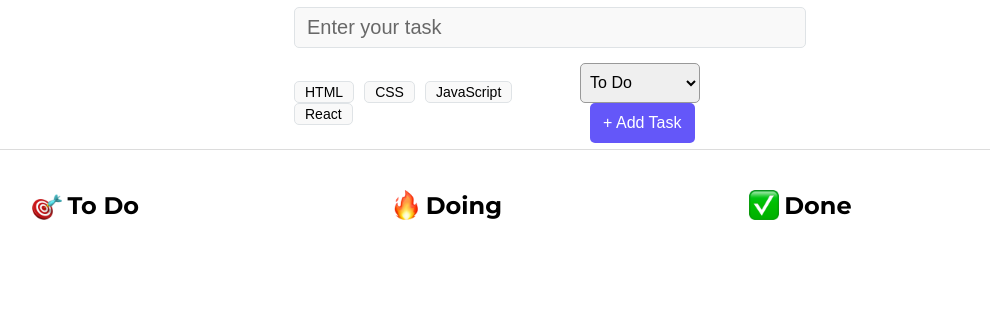
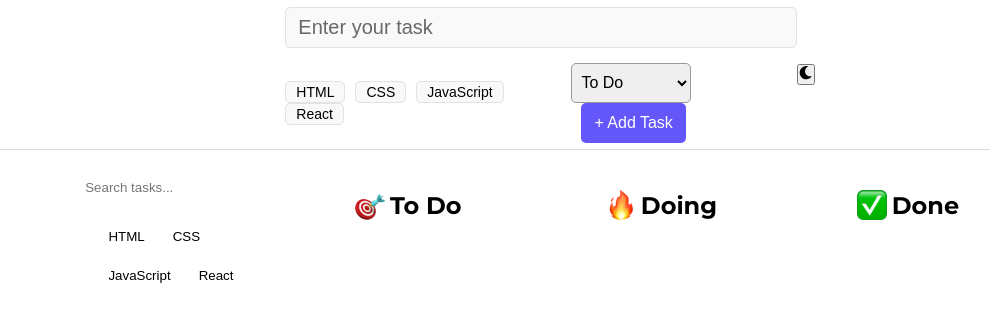
Before and after one commit to avrimarom-del/todo-list-app, a React (Vite) app: page / in a window 1280 px wide. Shown: the top 318 px of the page, without its empty margins (90-1080 px from the left). Built offline with nearby package versions, Linux system fonts and the light colour scheme.

Commit message:
added search by tags or content functionality

```diff
--- a/src/App.css
+++ b/src/App.css
@@ -9,6 +9,50 @@
   padding: 20px 8%;
 }
 
+.search_bar{
+  width: 30%;
+  min-height: 250px;
+  display: flex;
+  align-items: center;
+  flex-direction: column;
+  gap: 16px;
+  margin-bottom: 12px;
+  padding: 0 8%;
+}
+
+.search_input{
+  padding: 10px 12px;
+  border-radius: 8px;
+  border: 1px solid var(--border);
+  background: var(--input-bg);
+  color: var(--text);
+}
+
+.tag_buttons{
+  display: flex;
+  gap: 8px;
+  flex-wrap: wrap;
+}
+
+.tag_btn{
+  padding: 8px 10px;
+  border-radius: 6px;
+  border: 1px solid var(--border);
+  background: transparent;
+  color: var(--text);
+  cursor: pointer;
+}
+
+.tag_btn.active{
+  background: var(--primary);
+  color: #fff;
+  border-color: var(--primary);
+}
+
+.tag_btn.clear{
+  font-weight: 600;
+}
+
 .task_column {
   width: 33.33%;
   margin: 20px;
--- a/src/App.jsx
+++ b/src/App.jsx
@@ -1,4 +1,5 @@
-import React, {useState, useEffect} from 'react';
+import { useState, useEffect } from 'react';
+import { FaMoon, FaSun } from 'react-icons/fa';
 
 import './App.css';
 import TaskForm from './components/TaskForm';
@@ -6,19 +7,42 @@ import ToDo from './assets/direct-hit_1f3af.webp';
 import Doing from './assets/fire_1f525.webp';
 import Done from './assets/white-heavy-check-mark_2705.webp';
 import TaskColumn from './components/TaskColumn';
-import TaskCard from './components/TaskCard';
-import js from '@eslint/js';
 
 const oldTask = localStorage.getItem("tasks");
+const tags = ["HTML", "CSS", "JavaScript", "React"];
 
 const App = () => {
   const [tasks, setTasks] = useState(JSON.parse(oldTask) || []);
   const [activeCard, setActiveCard] = useState(null);
+  const [dark, setDark] = useState(() => {
+    const saved = localStorage.getItem('theme');
+    return saved ? saved === 'dark' : false;
+  });
+  const [searchQuery, setSearchQuery] = useState('');
+  const [activeTag, setActiveTag] = useState('');
 
 
   useEffect(() => {
     localStorage.setItem("tasks", JSON.stringify(tasks));
   }, [tasks]);
+
+  useEffect(() => {
+    const root = document.documentElement;
+    if (dark) {
+      root.classList.add('dark');
+      localStorage.setItem('theme', 'dark');
+    } else {
+      root.classList.remove('dark');
+      localStorage.setItem('theme', 'light');
+    }
+  }, [dark]);
+
+  const filteredTasks = tasks.filter(task => {
+    const matchesTag = activeTag ? task.tags.includes(activeTag) : true;
+    const q = searchQuery.trim().toLowerCase();
+    const matchesQuery = q ? task.task.toLowerCase().includes(q) : true; // only match task content
+    return matchesTag && matchesQuery;
+  });
 
   const handleDelete = (taskIndex) => {
     const newTask = tasks.filter((task, index) => index !== taskIndex);
@@ -29,7 +53,7 @@ const App = () => {
     if (activeCard == null || activeCard === undefined) return
 
     const taskToMove = tasks[activeCard];
-    const updatedTasks = tasks.filter((task,index) => index !== activeCard)
+    const updatedTasks = tasks.filter((task, index) => index !== activeCard)
 
     updatedTasks.splice(position, 0, {
       ...taskToMove,
@@ -40,11 +64,20 @@ const App = () => {
   };
   return (
     <div className='app'>
-          <TaskForm setTasks={setTasks} />
+      <TaskForm setTasks={setTasks} dark={dark} setDark={setDark} />
       <main className='app_main'>
-            <TaskColumn icon={ToDo} title="To Do" tasks={tasks} status="todo" handleDelete={handleDelete} setActiveCard={setActiveCard} onDrop={onDrop}/>
-            <TaskColumn icon={Doing} title="Doing" tasks={tasks} status="doing" handleDelete={handleDelete} setActiveCard={setActiveCard} onDrop={onDrop}/>
-            <TaskColumn icon={Done} title="Done" tasks={tasks} status="done" handleDelete={handleDelete} setActiveCard={setActiveCard} onDrop={onDrop}/>
+        <div className="search_bar">
+          <input className="search_input" placeholder="Search tasks..." value={searchQuery} onChange={e => setSearchQuery(e.target.value)} />
+          <div className="tag_buttons">
+            {tags.map(tag => (
+              <button key={tag} className={"tag_btn " + (activeTag === tag ? 'active' : '')} onClick={() => setActiveTag(a => a === tag ? '' : tag)}>{tag}</button>
+            ))}
+            <button className={"tag_btn clear " + (activeTag === '' ? 'active' : '')} onClick={() => setActiveTag('')}>All</button>
+          </div>
+        </div>
+        <TaskColumn icon={ToDo} title="To Do" tasks={filteredTasks} status="todo" handleDelete={handleDelete} setActiveCard={setActiveCard} onDrop={onDrop} />
+        <TaskColumn icon={Doing} title="Doing" tasks={filteredTasks} status="doing" handleDelete={handleDelete} setActiveCard={setActiveCard} onDrop={onDrop} />
+        <TaskColumn icon={Done} title="Done" tasks={filteredTasks} status="done" handleDelete={handleDelete} setActiveCard={setActiveCard} onDrop={onDrop} />
       </main>
     </div>
   );
--- a/src/components/TaskForm.jsx
+++ b/src/components/TaskForm.jsx
@@ -1,11 +1,12 @@
-import React, {useState} from 'react';
+import React, { useState } from 'react';
+import { FaMoon, FaSun } from 'react-icons/fa';
 
 import Tag from './Tag';
 import './TaskForm.css';
 import "./Tag"
 
-const TaskForm = ({setTasks}) => {
-    const[taskData, setTaskData] = useState({
+const TaskForm = ({ setTasks, dark, setDark }) => {
+    const [taskData, setTaskData] = useState({
         task: "",
         status: "todo",
         tags: []
@@ -17,23 +18,23 @@ const TaskForm = ({setTasks}) => {
 
     const selectTag = (tag) => {
         if (taskData.tags.some(item => item === tag)) {
-            const filterTags =taskData.tags.filter(item => item !== tag);
+            const filterTags = taskData.tags.filter(item => item !== tag);
             setTaskData(prev => {
-                return {...prev, tags: filterTags}
+                return { ...prev, tags: filterTags }
             })
-         } else{
+        } else {
             setTaskData(prev => {
-                    return {...prev, tags: [...prev.tags, tag]}
+                return { ...prev, tags: [...prev.tags, tag] }
             })
         }
 
     };
 
     const handleChange = (e) => {
-        const {name, value} = e.target;
+        const { name, value } = e.target;
 
         setTaskData(prev => {
-            return {...prev,[name]: value}
+            return { ...prev, [name]: value }
         })
     };
 
@@ -50,7 +51,7 @@ const TaskForm = ({setTasks}) => {
         });
     };
     return (
-        <header className='app_header'>
+        <div className="app_header">
             <form onSubmit={handleSubmit}>
                 <input
                     type="text"
@@ -84,7 +85,12 @@ const TaskForm = ({setTasks}) => {
                     </div>
                 </div>
             </form>
-        </header>
+            <div className="theme_toggle_wrapper">
+                <button aria-label="Toggle theme" className="theme_toggle" onClick={() => setDark(d => !d)}>
+                    {dark ? <FaSun /> : <FaMoon />}
+                </button>
+            </div>
+        </div>
     )
 }
 export default TaskForm;
```
Lines whose indentation alone changed are shown as unchanged.
